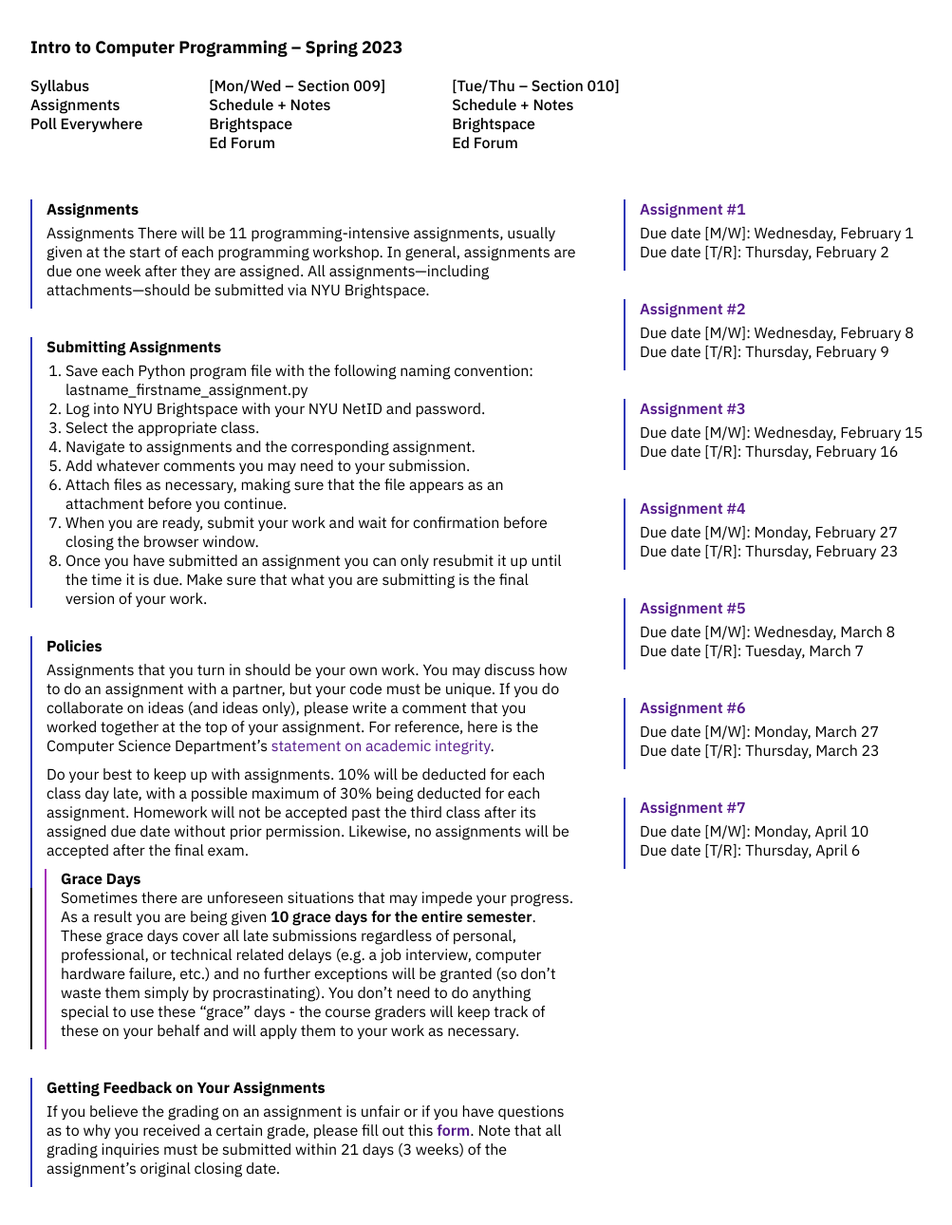
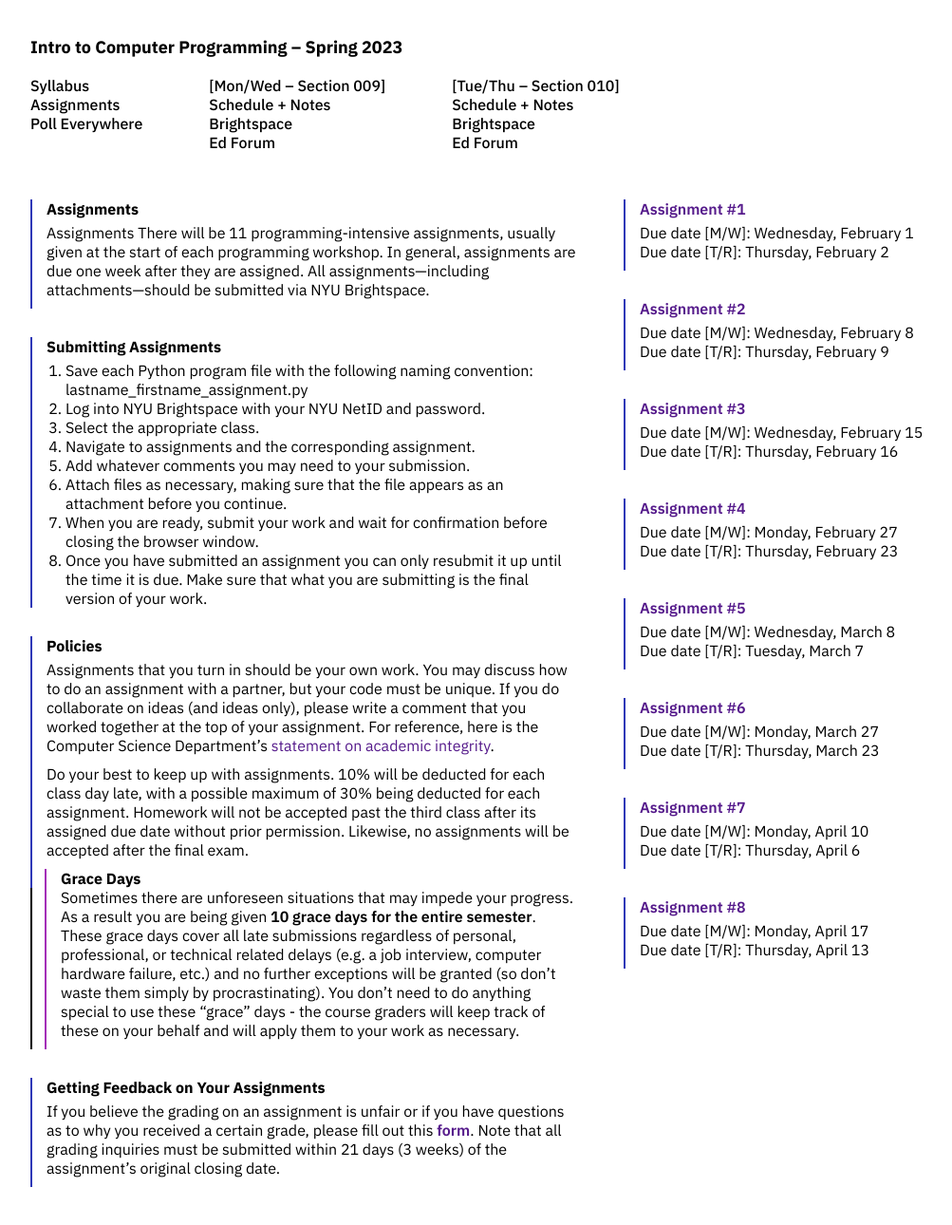
Before and after one commit to emilydidthis/CSCI-UA.0002-Spring23, a Jekyll site: the page built from assignments.markdown, in a window 1280 px wide. Shown: the whole page at 95% size, without its empty margins (8-1011 px from the left). Built offline with Jekyll 4.4.1, drawn with Linux system fonts in a browser that asks for light colours.

Commit message:
assignment 8

```diff
--- a/assignments.markdown
+++ b/assignments.markdown
@@ -65,15 +65,12 @@ Due date [T/R]: Thursday, March 23
 Due date [M/W]: Monday, April 10
 Due date [T/R]: Thursday, April 6
 
+## [**Assignment #8**]({{ site.url }}{{ site.baseurl }}/assignments/08.html)
+Due date [M/W]: Monday, April 17
+Due date [T/R]: Thursday, April 13
+
 <!--
 
-## [**Assignment #6**]({{ site.url }}{{ site.baseurl }}/assignments/06.html)
-Assignment date: Tuesday, October 18
-Due date: Thursday, October 27
-
-## [**Assignment #7**]({{ site.url }}{{ site.baseurl }}/assignments/07.html)
-Assignment date: Thursday, November 3
-Due date: Thursday, November 10
 
 
 ## [**Assignment #8**]({{ site.url }}{{ site.baseurl }}/assignments/08.html)
```
Also changed, not shown: assignments/08.markdown (renamed from assignments/on-deck/08.markdown).
